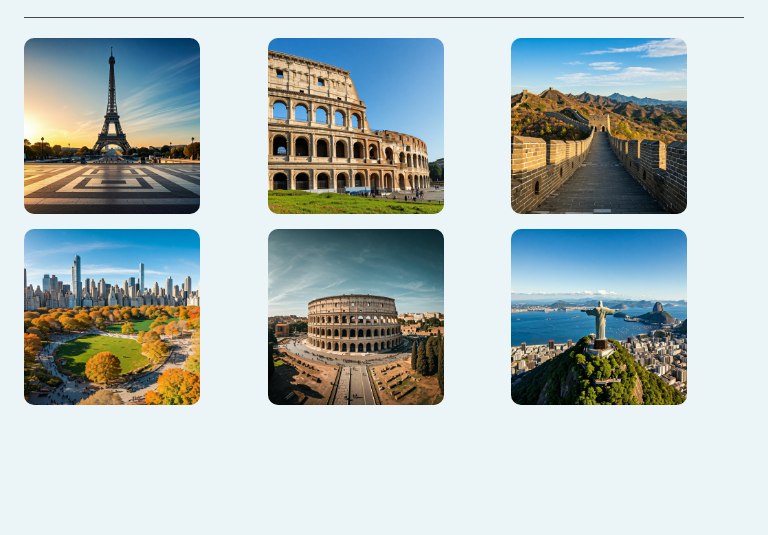
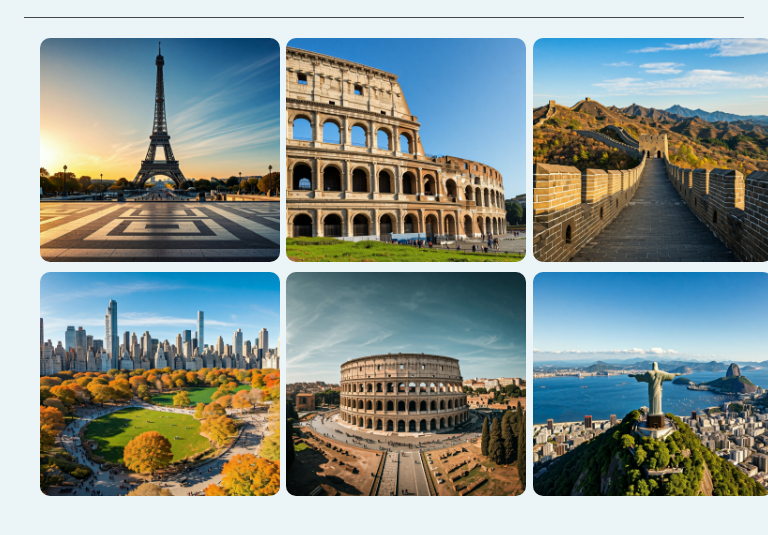
Before and after one commit to zlucasftw/insta-like, a plain HTML site: page index.html in a window 768 px wide. Shown: the part 187-722 px from the top of the page. Drawn offline with Linux system fonts and the light colour scheme.

Commit message:
fix-mobile

```diff
--- a/style.css
+++ b/style.css
@@ -189,9 +189,6 @@ body {
 
 /* Responsividade */
 @media (max-width: 480px) {
-    .profile-container {
-        padding: 1.2rem;
-    }
 
     .navbar .logo {
         font-size: 0.8rem;
@@ -247,12 +244,12 @@ body {
 @media (min-width: 481px) and (max-width: 868px) {
     .image-grid {
         grid-template-columns: repeat(3, 1fr);
-        gap: 0.7rem;
+        margin-left: 1rem;
     }
 
     .image-grid img {
-        width: 11rem;
-        height: 11rem;
+        width: 15rem;
+        height: 14rem;
     }
 
     .modal-content {
```
